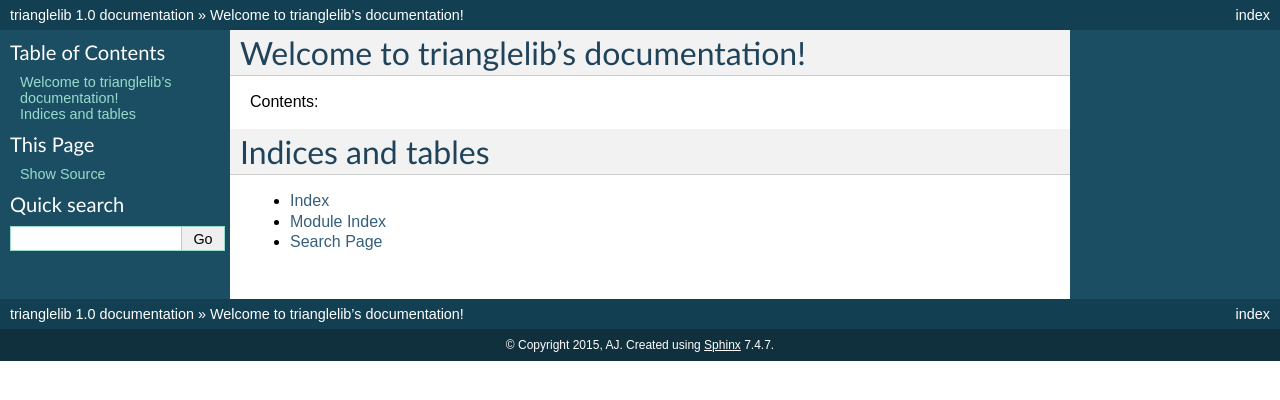
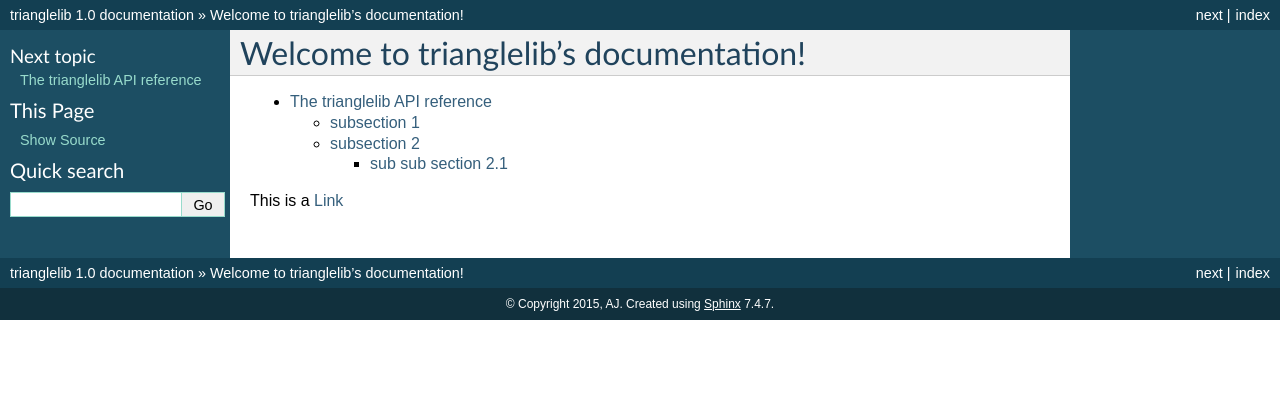
Before and after one commit to ajfriend/trianglelib, a Sphinx documentation site: the page built from doc/index.rst, in a window 1280 px wide. Shown: the top 400 px of the page. Built offline with Sphinx 7.4.7, drawn with Linux system fonts in a browser that asks for light colours.

```diff
--- /dev/null
+++ b/doc/api.rst
@@ -0,0 +1,12 @@
+The trianglelib API reference
+=============================
+
+
+subsection 1
+------------
+
+subsection 2
+------------
+
+sub sub section 2.1
+*******************
--- a/doc/index.rst
+++ b/doc/index.rst
@@ -6,16 +6,11 @@
 Welcome to trianglelib's documentation!
 =======================================
 
-Contents:
+.. toctree::
+   :maxdepth: 3
 
-.. toctree::
-   :maxdepth: 2
+   api
 
+This is a `Link`_
 
-
-Indices and tables
-==================
-
-* :ref:`genindex`
-* :ref:`modindex`
-* :ref:`search`
+.. _Link: http://www.ajfriend.com
```
